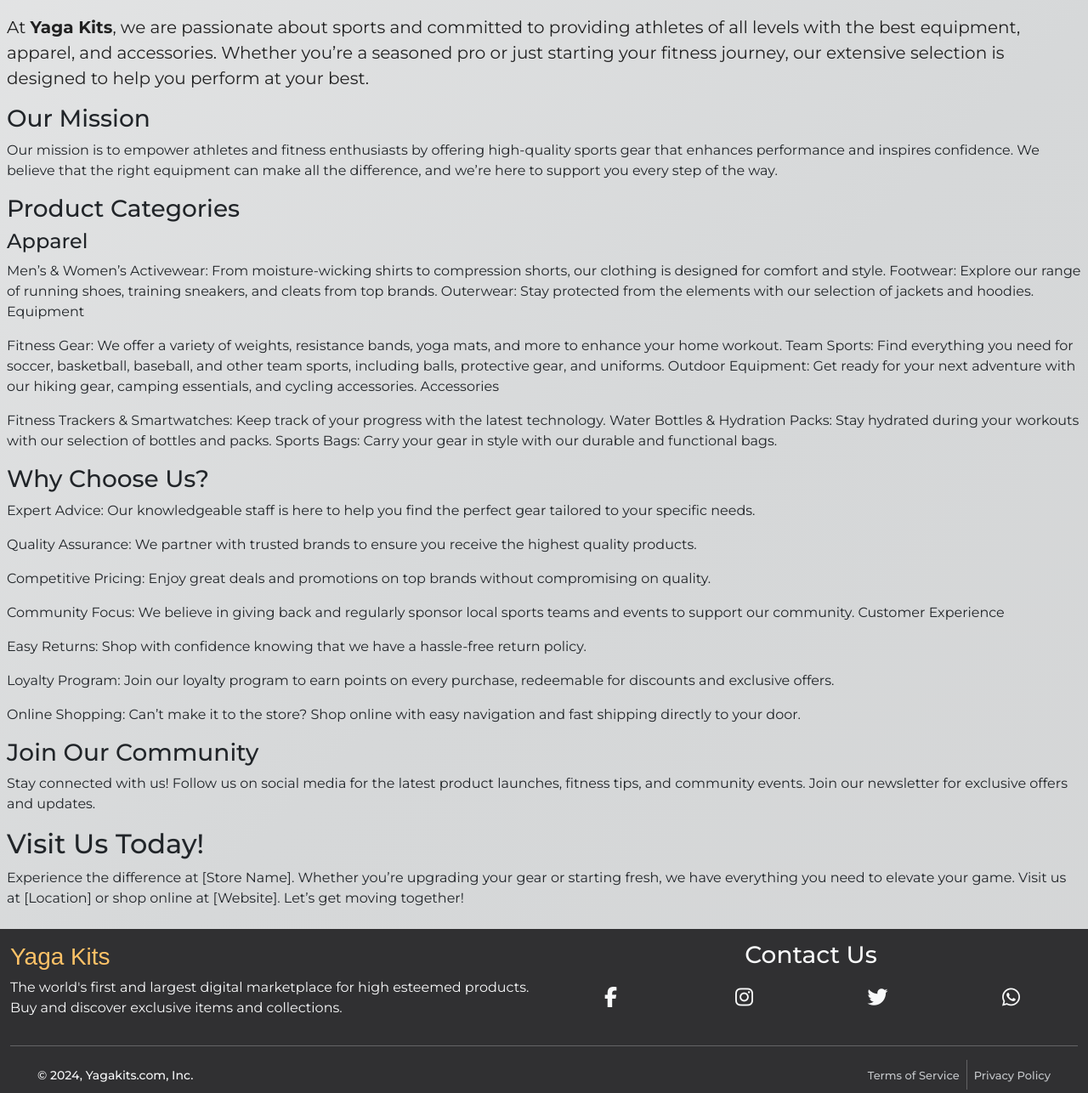
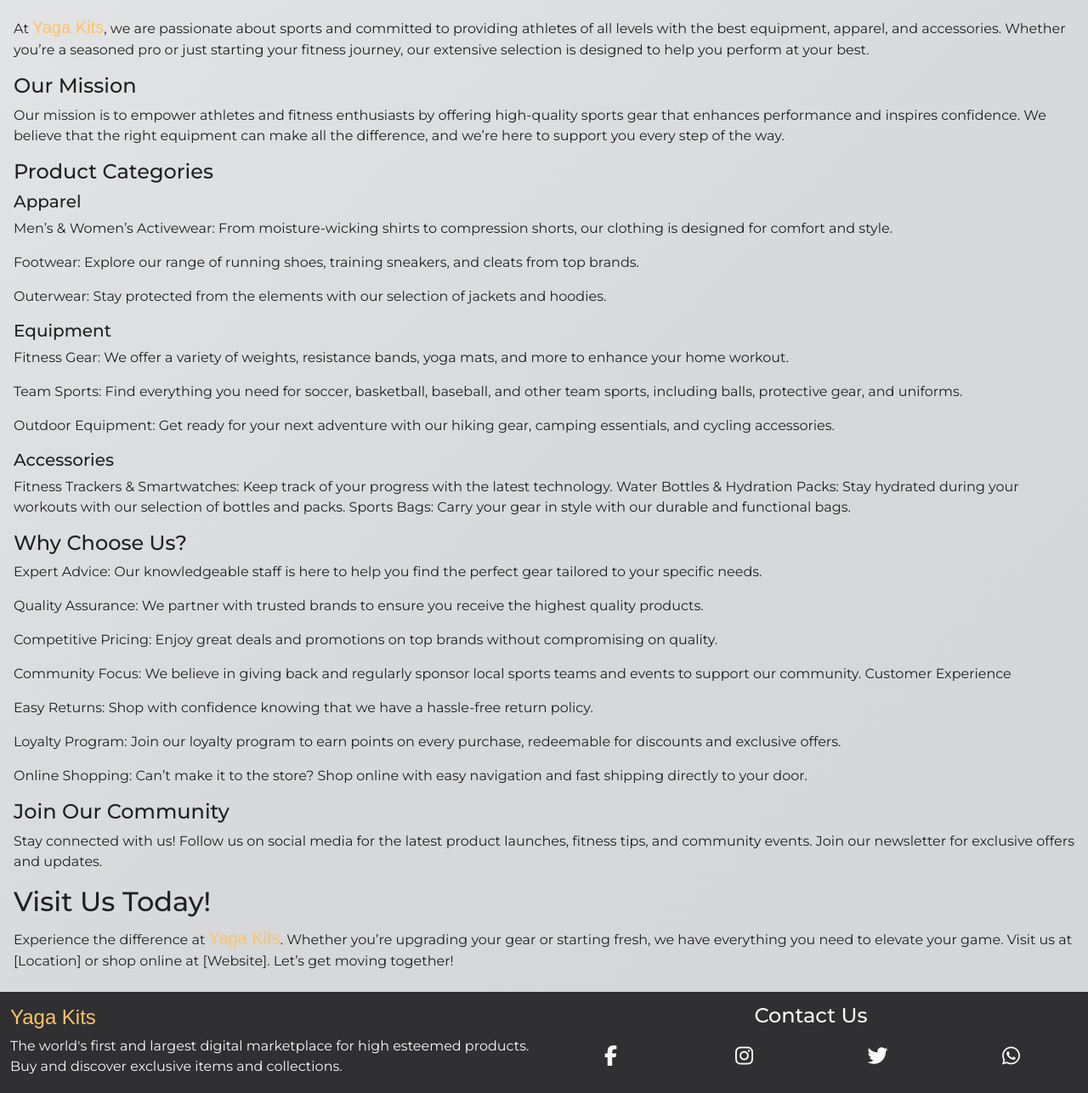
Before and after one commit to Show2411/Yagakits, a plain HTML site: page about.html in a window 1280 px wide. Shown: the part 511-1797 px from the top of the page at 85% size. Drawn offline with nearby package versions, Linux system fonts and the light colour scheme; a web font is replaced by a local one.

Commit message:
Update about.html

```diff
--- a/about.html
+++ b/about.html
@@ -14,53 +14,62 @@
   <link href="https://fonts.googleapis.com/css2?family=Tilt+Prism&display=swap" rel="stylesheet">
   <script src="https://use.fontawesome.com/61e146bea4.js"></script>
 </head>
-<body id="come">
-
+<body>
 <!-- NAVBAR -->
-<div style="height: 520px;">
-    <nav class="navbar1 fixed-top bg- m-2 rounded-5 d-flex align-items-center justify-content-center" id="come">
+<div class="container-fluid sticky-top py-2" style="height: 520px;">
+<nav class="navbar1 rounded-5 d-flex align-items-center justify-content-center" style=" background-image:Url('images/background/qjfsii1v.png');background-repeat: no-repeat;background-position: center;background-size:cover;">
 <a onclick="history.back()" class="shadow-sm rounded-5 back-btn"><i class="fa fa-chevron-left"></i></a>
-        <h1 class="text-center" style="color: var(--secondary-color);">About Us</h1>
+<h1 class="text-center">About Us</h1>
     </nav>
 </div>
 <!-- NAVBAR -->
 
 <!-- CONTENT -->
-<div class="p-2">
-    <p class="fs-5" style="color: var(--secondary-color);">
-        At <b>Yaga Kits</b>, we are passionate about sports and committed
+<div class="p-2 px-3"  style="color: var(--secondary-color);">
+    <p class="fs-6">
+        At <b class="yaga fs-5">Yaga Kits</b>, we are passionate about sports and committed
          to providing athletes of all levels with the best equipment, apparel,
           and accessories. Whether you’re a seasoned pro or just starting your
           fitness journey, our extensive selection is designed to help you perform at your best.
     </p>
-      <h3>Our Mission</h3>
-      <p>
-Our mission is to empower athletes and fitness enthusiasts by offering high-quality sports gear that enhances performance and inspires confidence. We believe that the right equipment can make all the difference, and we’re here to support you every step of the way.
+      <h4>Our Mission</h4>
+      <p class="fs-6">
+Our mission is to empower athletes and fitness enthusiasts by offering high-quality sports
+ gear that enhances performance and inspires confidence. We believe that the right equipment
+ can make all the difference, and we’re here to support you every step of the way.
       </p>
-      <h3>
+      <h4>
         Product Categories
-      </h3>
-      <h4>Apparel</h4>
-      <p>
+      </h4>
+      <h5>Apparel</h5>
+      <p class="fs-6">
           Men’s & Women’s Activewear: From moisture-wicking shirts to compression shorts, our clothing is designed for comfort and style.
+      </p>
+        <p class="fs-6">
               Footwear: Explore our range of running shoes, training sneakers, and cleats from top brands.
+        </p>
+             <p class="fs-6">
         Outerwear: Stay protected from the elements with our selection of jackets and hoodies.
-        Equipment
       </p>
-      <p>
+      <h5>Equipment</h5>
+      <p class="fs-">
           Fitness Gear: We offer a variety of weights, resistance bands, yoga mats, and more to enhance your home workout.
+      </p>
+        <p class="fs-6">
               Team Sports: Find everything you need for soccer, basketball, baseball, and other team sports, including balls, protective gear, and uniforms.
+        </p>
+            <p class="fs-6">
         Outdoor Equipment: Get ready for your next adventure with our hiking gear, camping essentials, and cycling accessories.
-        Accessories
     </p>
+    <h5> Accessories</h5>
       <p>
         Fitness Trackers & Smartwatches: Keep track of your progress with the latest technology.
         Water Bottles & Hydration Packs: Stay hydrated during your workouts with our selection of bottles and packs.
         Sports Bags: Carry your gear in style with our durable and functional bags.
       </p>
-      <h3>
+      <h4>
         Why Choose Us?
-      </h3>
+      </h4>
       <p>
         Expert Advice: Our knowledgeable staff is here to help you find the perfect gear tailored to your specific needs.
       </p>
@@ -83,16 +92,16 @@ Our mission is to empower athletes and fitness enthusiasts by offering high-qual
       <p>
         Online Shopping: Can’t make it to the store? Shop online with easy navigation and fast shipping directly to your door.
       </p>
-      <h3>
+      <h4>
         Join Our Community
-      </h3>
+      </h4>
       <p>
         Stay connected with us! Follow us on social media for the latest product launches, fitness tips, and community events. Join our newsletter for exclusive offers and updates.
       </p>
       <h2>Visit Us Today!
     </h2>
     <p>
-        Experience the difference at [Store Name]. Whether you’re upgrading your gear or starting fresh, we have everything you need to elevate your game. Visit us at [Location] or shop online at [Website]. Let’s get moving together!
+        Experience the difference at <b class="yaga fs-5">Yaga Kits</b>. Whether you’re upgrading your gear or starting fresh, we have everything you need to elevate your game. Visit us at [Location] or shop online at [Website]. Let’s get moving together!
     </p>
 </div>
 <!-- CONTENT -->
@@ -103,14 +112,14 @@ Our mission is to empower athletes and fitness enthusiasts by offering high-qual
     <div class="container-fluid d-block d-md-flex d-lg-flex align-items-center justify-content-center p-0">
     <!--  -->
     <div class="w-100 pt-4 pt-lg-0 mt-3 ">
-    <h3 class="text-center text-lg-start"><span class="un">Y</span><span class="duo">a</span><span class="tres">g</span><span class="quart">a</span> <span class="cing">K</span><span class="six">i</span><span class="sept">t</span><span class="eight">s</span></h3>
+    <h4 class="text-center text-lg-start"><span class="un">Y</span><span class="duo">a</span><span class="tres">g</span><span class="quart">a</span> <span class="cing">K</span><span class="six">i</span><span class="sept">t</span><span class="eight">s</span></h4>
     <p>
     The world's first and largest digital marketplace for high esteemed products. Buy and discover exclusive items and collections.
     </p>
     </div>
     <!--  -->
     <div class="w-100 w-lg-50">
-    <h3 class="text-center">Contact Us</h3>
+    <h4 class="text-center">Contact Us</h4>
     <div class="box d-flex">
     <a class="dropdown-item social text-center p-2 fs-4" href="about.php"><i class="fa fa-facebook" aria-hidden="true"></i></a>
     <a class="dropdown-item social text-center p-2 fs-4" href="blog.php"><i class="fa fa-instagram"></i></a>
```
Lines whose indentation alone changed are shown as unchanged.
